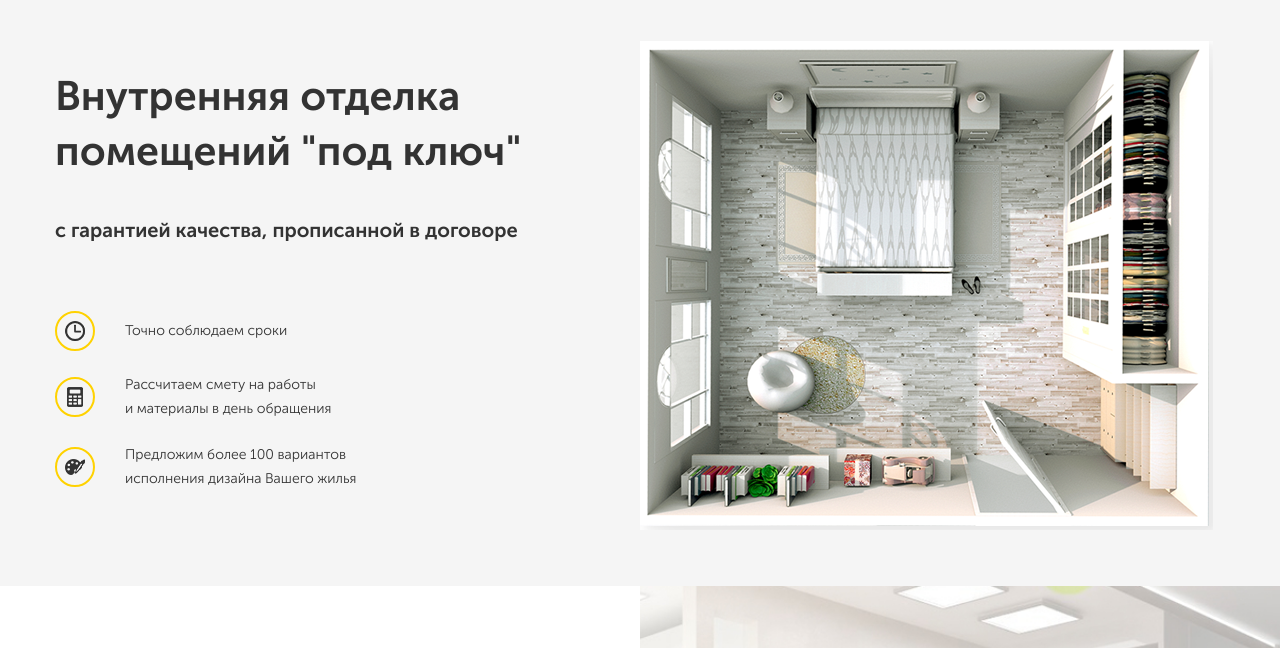
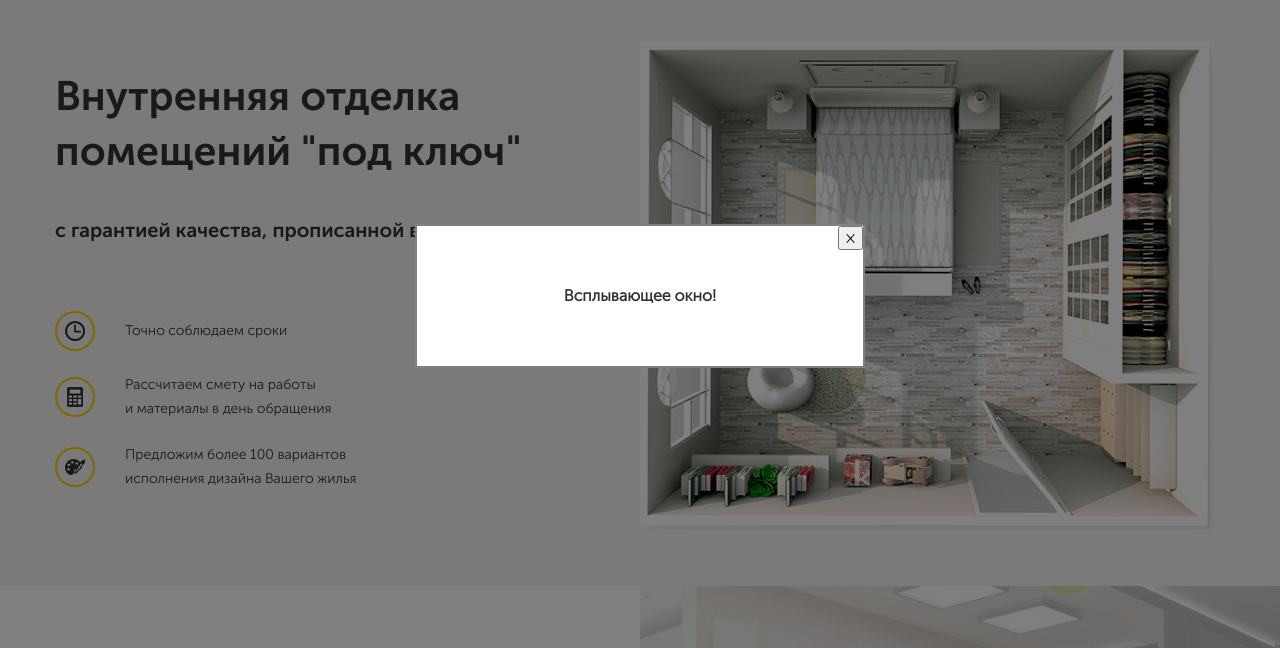
Before and after one commit to norvaishas/repair, a plain HTML site: page src/index.html in a window 1280 px wide. Both pictures are taken after a click on the button "Перезвоните мне". Shown: the part 104-752 px from the top of the page. Drawn offline with Linux system fonts and the light colour scheme.

Commit message:
Добавлено всплывающее окно

```diff
--- a/src/index.html
+++ b/src/index.html
@@ -22,7 +22,7 @@
             <a href="tel:+7 (495) 42-251-31" class="navbar__phone">+7 (495) 42-251-31</a> <!-- /.navbar__phone -->
           </div>
           <!-- /.navbar__contacts -->
-          <button class="button navbar__button">Перезвоните мне</button> <!-- /.button navbar__button -->
+          <button class="button navbar__button" id="button">Перезвоните мне</button> <!-- /.button navbar__button -->
         </div>
         <!-- /.navbar__info -->
       </div>
@@ -92,5 +92,14 @@
     </section>
   </main>
 
+  <div class="modal" id="modal">
+    <div class="modal-dialog">
+      <button class="modal-dialog__close" id="close">&times;</button>
+      <h4 class="modal-dialog__title">Всплывающее окно!</h4>
+    </div>
+  </div>
+
+  <script src="js/main.js"></script>
+
 </body>
 </html>
--- /dev/null
+++ b/src/js/main.js
@@ -0,0 +1,14 @@
+var button = document.querySelector('#button');
+var modal = document.querySelector('#modal');
+var close = document.querySelector('#close')
+
+button.addEventListener('click', function() {
+  modal.classList.add('modal_active');
+  // console.log('Пользователь кликнул на кнопку!');
+
+
+});
+
+close.addEventListener('click', function() {
+  modal.classList.remove('modal_active');
+});
--- /dev/null
+++ b/src/sass/blocks/_modal.sass
@@ -0,0 +1,24 @@
+.modal
+  position: fixed
+  top: 0
+  left: 0
+  width: 100%
+  height: 100%
+  background-color: rgba(#000000, 0.5)
+  display: none
+  &_active
+    display: flex
+  &-dialog
+    position: relative
+    margin: auto
+    border: 2px solid grey
+    max-width: 450px
+    width: 90%
+    min-width: 200px
+    background-color: #ffffff
+    padding: 40px
+    text-align: center
+    &__close
+      position: absolute
+      top: 0
+      right: 0
--- a/src/sass/style.sass
+++ b/src/sass/style.sass
@@ -5,3 +5,4 @@
 @import "blocks/navbar"
 @import "blocks/hero"
 @import "blocks/offer"
+@import "blocks/modal"
```
Also changed, not shown: src/css/style.css, 1 other file.
